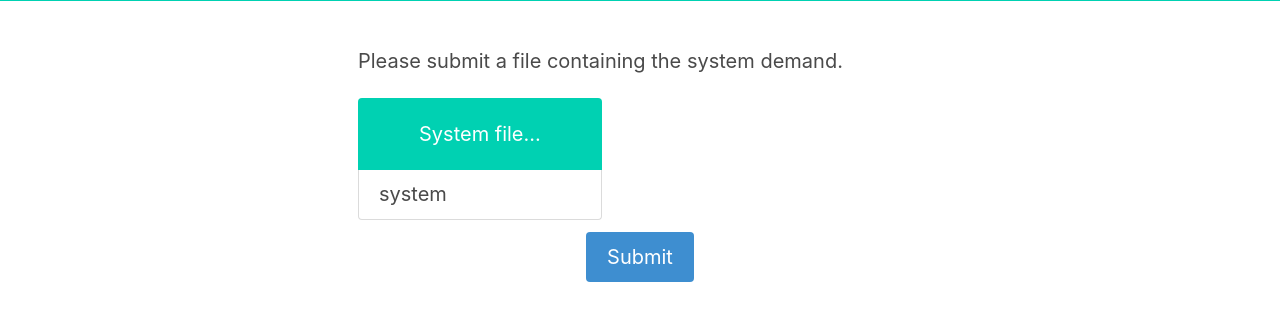
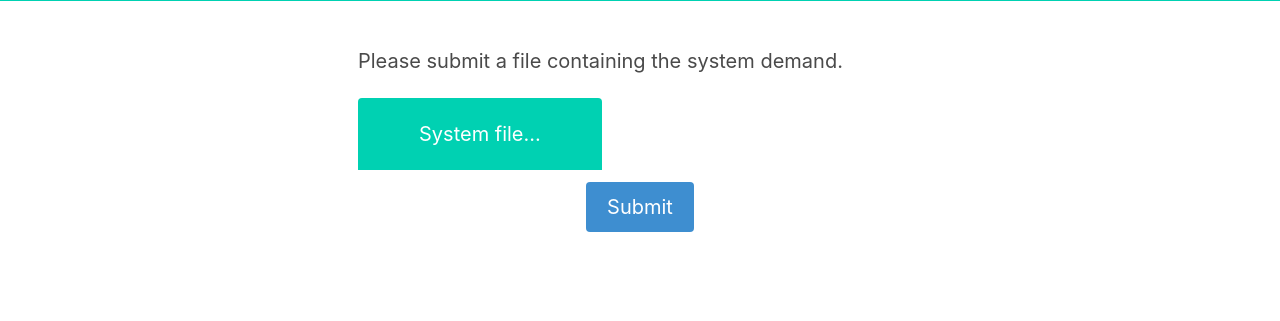
Before and after one commit to ahalyasanjiv/turkSystem, a Flask app: page /bid/1/upload-system in a window 1280 px wide. Shown: the part 183-504 px from the top of the page. Run offline with Flask 2, Linux system fonts and the light colour scheme; some libraries are stand-ins or nearby versions.

Commit message:
fixed bugs for rating

```diff
--- a/templates/bidPage.html
+++ b/templates/bidPage.html
@@ -44,11 +44,11 @@
                       <div class="message-body">
                         Congrats! You are chosen to develop this system.
                         <div class="has-text-centered">
-                          <a href="{{ url_for('choose_developer', demand_id=demand_id) }}" class="button">See All Developers</a>
+                          <a href="{{ url_for('upload_system', demand_id=demand_id) }}" class="button">Upload System</a>
                         </div>
                       </div>
                     </article>
-                  {% endif %}
+                  {% else %}
                     <article class="message is-danger">
                       <div class="message-header">
                         <p>Deadline for Bidding Passed</p>
@@ -57,6 +57,7 @@
                         You can no longer make bids on this system demand.
                       </div>
                     </article>
+                  {% endif %}
                 {% else %}
                   <div class="has-text-centered">
                     <form method="POST" action="{{ url_for('bidInfo', demand_id=demand_id) }}">
--- a/templates/upload_system.html
+++ b/templates/upload_system.html
@@ -29,9 +29,6 @@
                     System file...
                   </span>
                 </span>
-                <span class="file-name">
-                  {{ form.system.name }}
-                </span>
               </label>
             </div>
 
```
Lines whose indentation alone changed are shown as unchanged.
